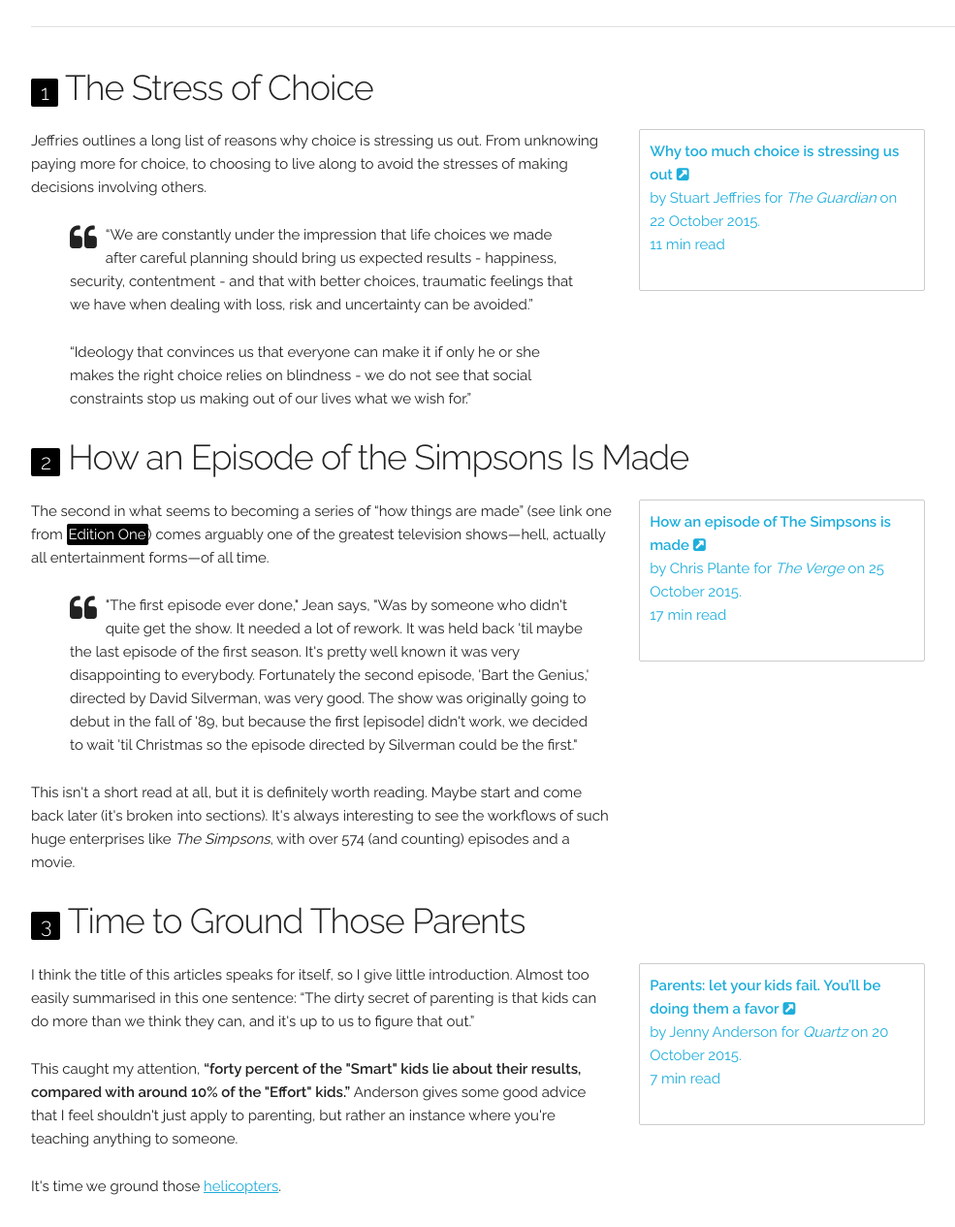
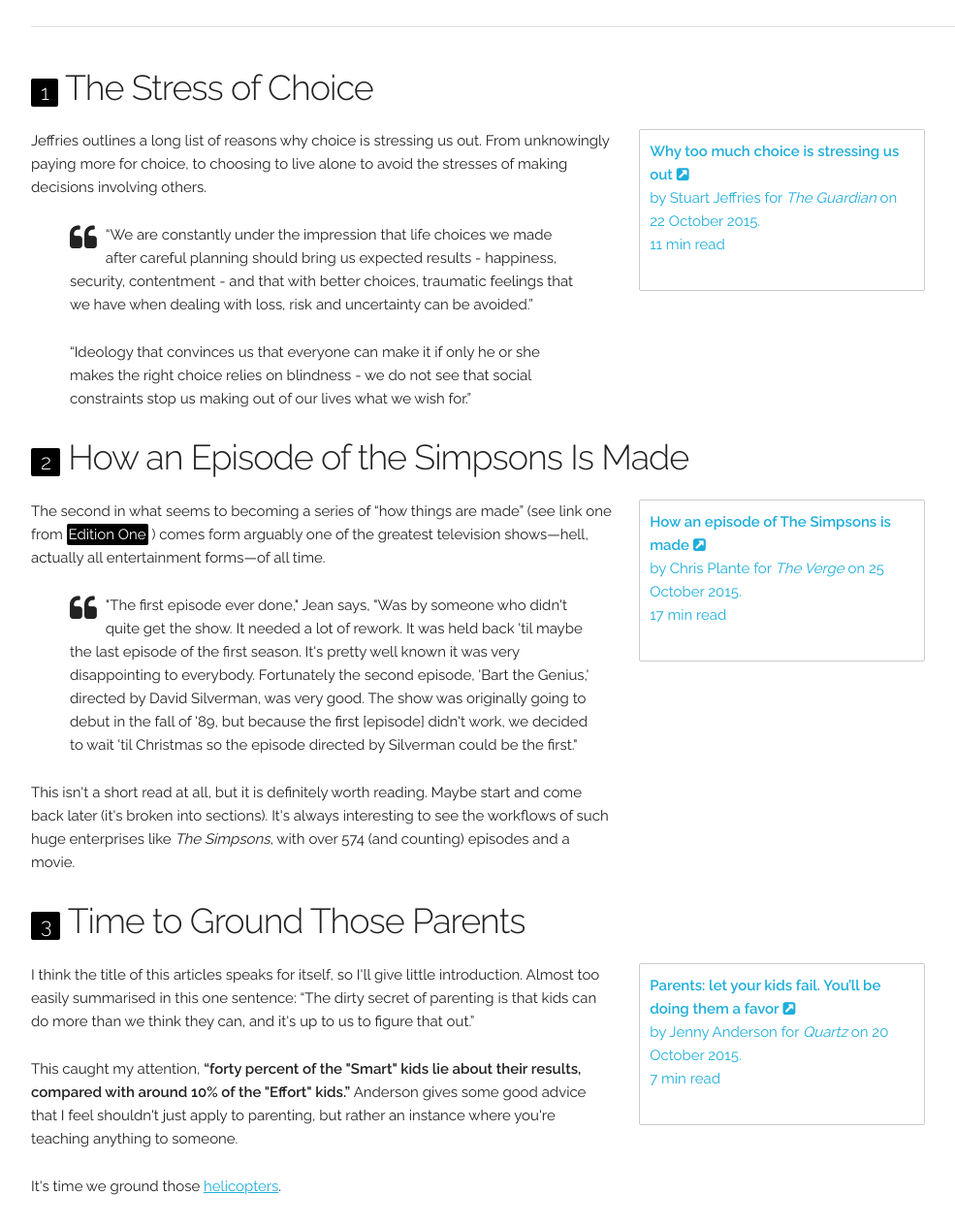
Before and after one commit to PatMurrayDEV/The-Collection, a plain HTML site: page two/index.html in a window 1280 px wide. Shown: the part 1163-2428 px from the top of the page at 97% size, without its empty margins (128-1113 px from the left). Drawn offline with Linux system fonts and the light colour scheme.

Commit message:
Update index.html

```diff
--- a/two/index.html
+++ b/two/index.html
@@ -108,7 +108,7 @@
 	<h3><span class="number">1</span> The Stress of Choice</h3>
 	<div class="row">
 		<div class="eight columns">
-			<p>Jeffries outlines a long list of reasons why choice is stressing us out. From unknowing paying more for choice, to choosing to live along to avoid the stresses of making decisions involving others.</p>
+			<p>Jeffries outlines a long list of reasons why choice is stressing us out. From unknowingly paying more for choice, to choosing to live alone to avoid the stresses of making decisions involving others.</p>
 			<blockquote><i class="fa fa-quote-left fa-2x fa-pull-left"></i><p>“We are constantly under the impression that life choices we made after careful planning should bring us expected results - happiness, security, contentment - and that with better choices, traumatic feelings that we have when dealing with loss, risk and uncertainty can be avoided.”</p>
 			<p>
 			“Ideology that convinces us that everyone can make it if only he or she makes the right choice relies on blindness - we do not see that social constraints stop us making out of our lives what we wish for.”</p></blockquote>
@@ -125,7 +125,7 @@
 	<h3><span class="number">2</span> How an Episode of the Simpsons Is Made</h3>
 	<div class="row">
 		<div class="eight columns">
-			<p>The second in what seems to becoming a series of “how things are made” (see link one from <a href="../prologue" class="black-link">Edition One</a>) comes arguably one of the greatest television shows—hell, actually all entertainment forms—of all time. </p>
+			<p>The second in what seems to becoming a series of “how things are made” (see link one from <a href="../prologue" class="black-link">Edition One</a> ) comes form arguably one of the greatest television shows—hell, actually all entertainment forms—of all time. </p>
 			<blockquote><i class="fa fa-quote-left fa-2x fa-pull-left"></i> "The first episode ever done," Jean says, "Was by someone who didn't quite get the show. It needed a lot of rework. It was held back 'til maybe the last episode of the first season. It's pretty well known it was very disappointing to everybody. Fortunately the second episode, 'Bart the Genius,' directed by David Silverman, was very good. The show was originally going to debut in the fall of '89, but because the first [episode] didn't work, we decided to wait 'til Christmas so the episode directed by Silverman could be the first."</blockquote>
 			<p>This isn't a short read at all, but it is definitely worth reading. Maybe start and come back later (it's broken into sections). It's always interesting to see the workflows of such huge enterprises like <em>The Simpsons</em>, with over 574 (and counting) episodes and a movie.</p>
 		</div>
@@ -141,7 +141,7 @@
 	<h3><span class="number">3</span> Time to Ground Those Parents</h3>
 	<div class="row">
 		<div class="eight columns">
-			<p>I think the title of this articles speaks for itself, so I give little introduction. Almost too easily summarised in this one sentence: “The dirty secret of parenting is that kids can do more than we think they can, and it's up to us to figure that out.”</p>
+			<p>I think the title of this articles speaks for itself, so I'll give little introduction. Almost too easily summarised in this one sentence: “The dirty secret of parenting is that kids can do more than we think they can, and it's up to us to figure that out.”</p>
 			<p>This caught my attention, <strong>“forty percent of the "Smart" kids lie about their results, compared with around 10% of the "Effort" kids.”</strong> Anderson gives some good advice that I feel shouldn't just apply to parenting, but rather an instance where you're teaching anything to someone.</p>
 			<p>It's time we ground those <a href="https://www.reddit.com/r/AskReddit/comments/3pkgdh/children_of_helicopter_parents_what_was_the_worst/">helicopters</a>.</p>
 		</div>
```
